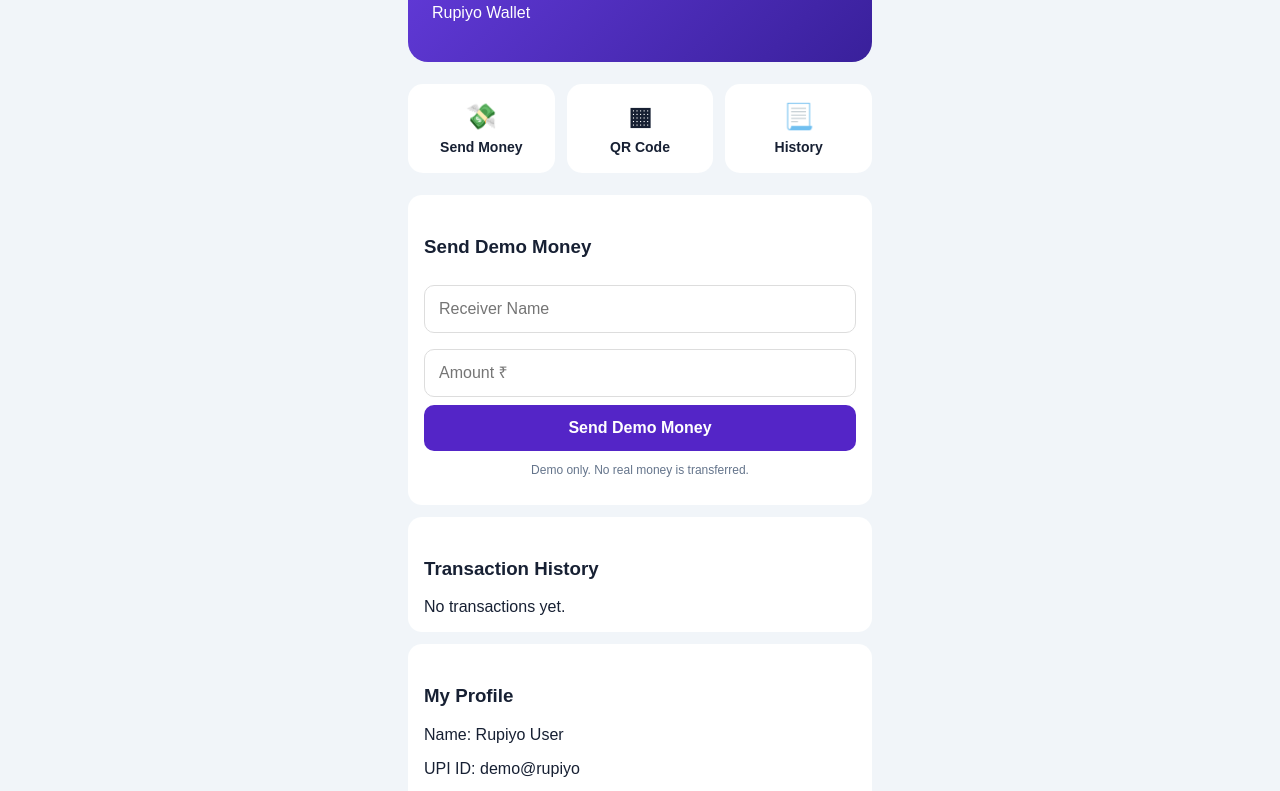
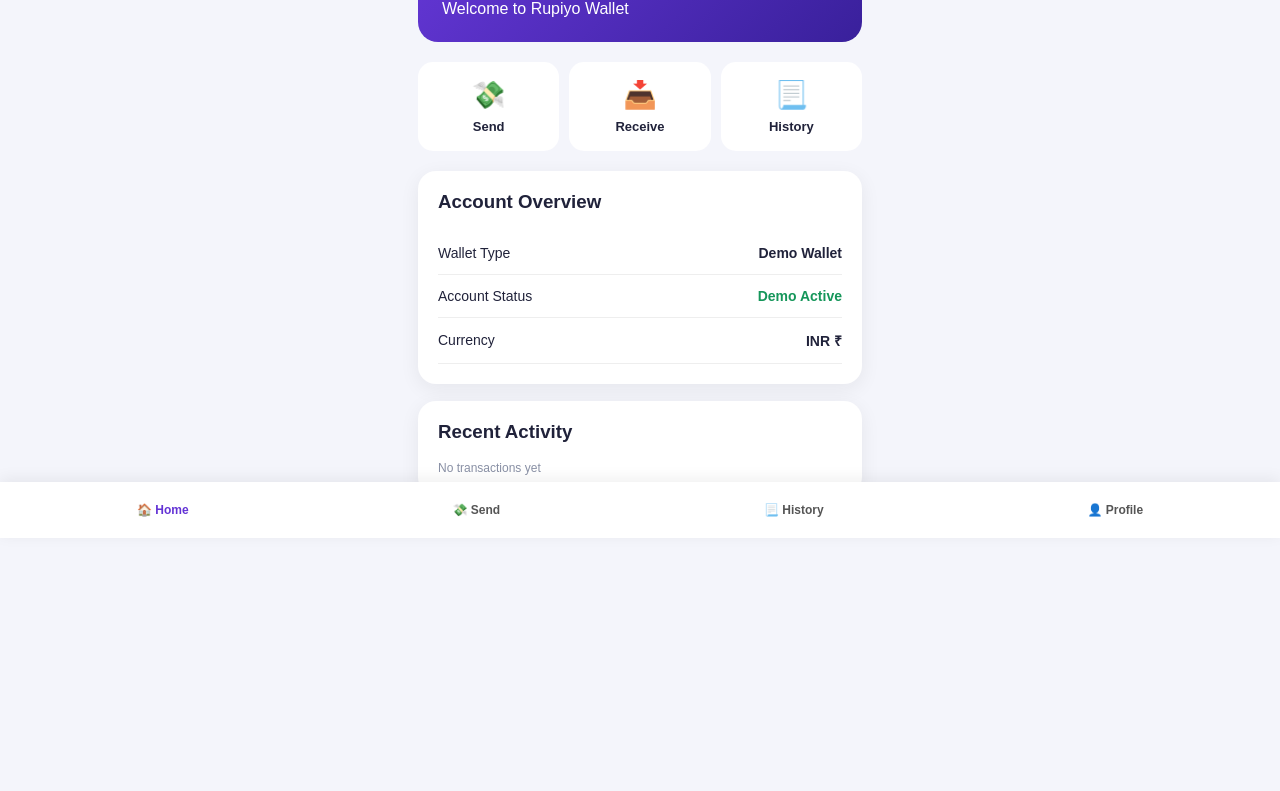
Before and after one commit to kumaranshu89423-spec/Rupiyo, a plain HTML site: page index.html in a window 1280 px wide. Shown: the part 262-1053 px from the top of the page. After the commit the page ends 848 px from the top, so only its background shows below. Drawn offline with Linux system fonts and the light colour scheme.

Commit message:
Refactor index.html for improved layout and styling

```diff
--- a/index.html
+++ b/index.html
@@ -3,155 +3,179 @@
 <html lang="en">
 <head>
 <meta charset="UTF-8">
-<meta name="viewport" content="width=device-width, initial-scale=1.0">
-<title>Rupiyo App</title>
+<meta name="viewport" content="width=device-width,initial-scale=1">
+<title>Rupiyo - Digital Wallet</title>
 <style>
 *{box-sizing:border-box}
-body{
- margin:0;background:#f1f5f9;
- font-family:Arial,sans-serif;color:#172033;
-}
-header{
- background:#5425c7;color:white;
- padding:25px 20px;border-radius:0 0 25px 25px;
-}
-header h1{margin:0;font-size:28px}
-header p{margin:7px 0 0;opacity:.85}
-.container{padding:18px;max-width:500px;margin:auto}
-.balance{
- background:linear-gradient(135deg,#673de0,#39209b);
- color:white;padding:24px;border-radius:20px;
- margin-top:18px;
-}
+body{margin:0;background:#f4f5fb;color:#20223a;font-family:Arial,sans-serif}
+header{background:linear-gradient(135deg,#4c20c5,#8255ed);color:white;padding:25px 20px 35px;border-radius:0 0 25px 25px}
+.logo{font-size:28px;font-weight:bold}
+header p{opacity:.8;margin-bottom:0}
+main{max-width:480px;margin:auto;padding:18px}
+.card{background:white;border-radius:18px;padding:20px;margin-bottom:17px;box-shadow:0 5px 20px #2221}
+.balance{background:linear-gradient(135deg,#6939dc,#39209b);color:white;padding:24px;border-radius:20px;margin-bottom:20px}
 .balance small{opacity:.8}
-.balance h2{font-size:35px;margin:12px 0}
-.actions{
- display:grid;grid-template-columns:repeat(3,1fr);
- gap:12px;margin:22px 0;
-}
-.action{
- background:white;padding:18px 5px;
- text-align:center;border-radius:15px;
- font-weight:bold;font-size:14px;
-}
-.action span{display:block;font-size:25px;margin-bottom:8px}
-h3{margin-top:25px}
-.card{
- background:white;padding:16px;
- border-radius:14px;margin:12px 0;
-}
-input{
- width:100%;padding:14px;margin:8px 0;
- border:1px solid #ddd;border-radius:10px;
- font-size:16px;
-}
-button{
- width:100%;padding:14px;border:0;
- border-radius:10px;background:#5425c7;
- color:white;font-size:16px;font-weight:bold;
-}
-.note{font-size:12px;color:#64748b;text-align:center}
+.balance h1{font-size:34px;margin:12px 0}
+.actions{display:grid;grid-template-columns:repeat(3,1fr);gap:10px;margin-bottom:20px}
+.action{background:white;border-radius:15px;padding:17px 5px;text-align:center;font-size:13px;font-weight:bold;cursor:pointer}
+.action span{display:block;font-size:27px;margin-bottom:8px}
+h3{margin-top:0}
+input{width:100%;padding:14px;border:1px solid #ddd;border-radius:11px;margin:8px 0;font-size:15px}
+button{background:#6333d5;color:white;border:0;border-radius:11px;padding:14px;width:100%;font-size:15px;font-weight:bold;cursor:pointer}
+.secondary{background:#eee9ff;color:#5425c7}
+.row{display:flex;justify-content:space-between;align-items:center;padding:13px 0;border-bottom:1px solid #eee;font-size:14px}
+.muted{color:#8990a5;font-size:12px}
+.green{color:#15965a}
+nav{position:sticky;bottom:0;background:white;display:flex;justify-content:space-around;padding:13px 5px;box-shadow:0 -3px 15px #0001}
+nav button{width:auto;background:none;color:#555;padding:8px;font-size:12px}
+nav button.active{color:#6333d5}
+.page{display:none}
+.page.active{display:block}
+.qr{font-size:100px;text-align:center;padding:20px}
+.note{font-size:12px;color:#8a6a25;background:#fff4d7;padding:12px;border-radius:10px}
 </style>
 </head>
 <body>
 
 <header>
-<h1>₹ Rupiyo</h1>
-<p>Your Digital Money Companion</p>
+<div class="logo">₹ Rupiyo</div>
+<p>Your Money, Your Control.</p>
 </header>
 
-<div class="container">
-
+<main>
+<div class="page active" id="home">
 <div class="balance">
-<small>Demo Wallet Balance</small>
-<h2 id="balance">₹5,000.00</h2>
-<p>Rupiyo Wallet</p>
+<small>DEMO WALLET BALANCE</small>
+<h1 id="balance">₹5,000.00</h1>
+<div>Welcome to Rupiyo Wallet</div>
 </div>
 
 <div class="actions">
-<div class="action" onclick="show('send')">
-<span>💸</span>Send Money
+<div class="action" onclick="openPage('send')"><span>💸</span>Send</div>
+<div class="action" onclick="openPage('receive')"><span>📥</span>Receive</div>
+<div class="action" onclick="openPage('history')"><span>📃</span>History</div>
 </div>
-<div class="action" onclick="show('qr')">
-<span>▦</span>QR Code
+
+<div class="card">
+<h3>Account Overview</h3>
+<div class="row"><span>Wallet Type</span><b>Demo Wallet</b></div>
+<div class="row"><span>Account Status</span><b class="green">Demo Active</b></div>
+<div class="row"><span>Currency</span><b>INR ₹</b></div>
 </div>
-<div class="action" onclick="show('history')">
-<span>📃</span>History
+
+<div class="card">
+<h3>Recent Activity</h3>
+<div id="recent" class="muted">No transactions yet</div>
 </div>
 </div>
 
-<div id="send" class="card">
-<h3>Send Demo Money</h3>
-<input id="name" placeholder="Receiver Name">
-<input id="amount" type="number" placeholder="Amount ₹">
+<div class="page" id="send">
+<div class="card">
+<h3>💸 Send Demo Money</h3>
+<input id="receiver" placeholder="Receiver name">
+<input id="amount" type="number" placeholder="Enter amount ₹">
 <button onclick="sendMoney()">Send Demo Money</button>
-<p class="note">Demo only. No real money is transferred.</p>
+<p class="note">This is a demo wallet. No real money is transferred.</p>
+</div>
 </div>
 
-<div id="qr" class="card" style="display:none">
-<h3>My Demo QR</h3>
-<div style="font-size:75px;text-align:center">▦</div>
+<div class="page" id="receive">
+<div class="card">
+<h3>📥 Receive Money</h3>
+<div class="qr">▦</div>
 <p style="text-align:center">RUPIYO-DEMO-001</p>
-<p class="note">This is not a real payment QR.</p>
+<p class="muted" style="text-align:center">Sample QR display only</p>
+</div>
 </div>
 
-<div id="history" class="card">
-<h3>Transaction History</h3>
-<div id="transactions">No transactions yet.</div>
+<div class="page" id="history">
+<div class="card">
+<h3>📃 Transaction History</h3>
+<div id="allTransactions">No transactions yet</div>
+</div>
 </div>
 
+<div class="page" id="profile">
 <div class="card">
-<h3>My Profile</h3>
-<p>Name: Rupiyo User</p>
-<p>UPI ID: demo@rupiyo</p>
-<p>Account: Demo Wallet</p>
+<h3>👤 My Profile</h3>
+<input id="profileName" placeholder="Enter your name">
+<button onclick="saveProfile()">Save Profile</button>
+<div class="row"><span>Name</span><b id="displayName">Rupiyo User</b></div>
+<div class="row"><span>Wallet</span><b>Demo Wallet</b></div>
+<div class="row"><span>UPI</span><b>demo@rupiyo</b></div>
 </div>
+</div>
+</main>
 
-<p class="note">Rupiyo is a demonstration project, not a banking or payment service.</p>
-</div>
+<nav>
+<button class="active" onclick="openPage('home',this)">🏠 Home</button>
+<button onclick="openPage('send',this)">💸 Send</button>
+<button onclick="openPage('history',this)">📃 History</button>
+<button onclick="openPage('profile',this)">👤 Profile</button>
+</nav>
 
 <script>
-let balance = 5000;
-let transactions = [];
+let balance=5000;
+let transactions=[];
 
-function show(id){
- document.getElementById(id).style.display='block';
- if(id!=='send'){
-  document.getElementById('send').style.display='none';
- }
- if(id!=='qr'){
-  document.getElementById('qr').style.display='none';
- }
- if(id!=='history'){
-  document.getElementById('history').style.display='none';
- }
+function openPage(id,btn){
+ document.querySelectorAll('.page').forEach(p=>p.classList.remove('active'));
+ document.getElementById(id).classList.add('active');
+ document.querySelectorAll('nav button').forEach(b=>b.classList.remove('active'));
+ if(btn)btn.classList.add('active');
+}
+
+function updateBalance(){
+ document.getElementById('balance').textContent=
+ '₹'+balance.toLocaleString('en-IN',{minimumFractionDigits:2});
 }
 
 function sendMoney(){
- let name=document.getElementById('name').value.trim();
+ let name=document.getElementById('receiver').value.trim();
  let amount=Number(document.getElementById('amount').value);
-
- if(!name || !amount || amount<=0){
-  alert('Please enter valid details');
+ if(!name||!Number.isFinite(amount)||amount<=0){
+  alert('Enter valid details');
   return;
  }
  if(amount>balance){
   alert('Insufficient demo balance');
   return;
  }
+ balance-=amount;
+ transactions.unshift({name,amount,date:new Date().toLocaleString()});
+ updateBalance();
+ renderHistory();
+ document.getElementById('receiver').value='';
+ document.getElementById('amount').value='';
+ alert('Demo transaction completed!');
+ openPage('history');
+}
 
- balance-=amount;
- document.getElementById('balance').innerText=
- '₹'+balance.toFixed(2);
+function renderHistory(){
+ let html=transactions.map(t=>
+ '<div class="row"><span>'+escapeHTML(t.name)+
+ '<br><small class="muted">'+t.date+
+ '</small></span><b style="color:#d44">-₹'+
+ t.amount.toFixed(2)+'</b></div>'
+ ).join('');
+ document.getElementById('allTransactions').innerHTML=
+ html||'No transactions yet';
+ document.getElementById('recent').innerHTML=
+ html||'No transactions yet';
+}
 
- transactions.unshift(name+' — ₹'+amount.toFixed(2));
- document.getElementById('transactions').innerHTML=
- transactions.map(t=>'<p>💸 '+t+'</p>').join('');
+function escapeHTML(s){
+ return s.replace(/[&<>"']/g,c=>({
+ '&':'&amp;','<':'&lt;','>':'&gt;',
+ '"':'&quot;',"'":'&#39;'
+ })[c]);
+}
 
- document.getElementById('name').value='';
- document.getElementById('amount').value='';
- alert('Demo transaction successful!');
- show('history');
+function saveProfile(){
+ let name=document.getElementById('profileName').value.trim();
+ if(!name){alert('Enter your name');return;}
+ document.getElementById('displayName').textContent=name;
+ alert('Demo profile updated!');
 }
 </script>
 </body>
```
